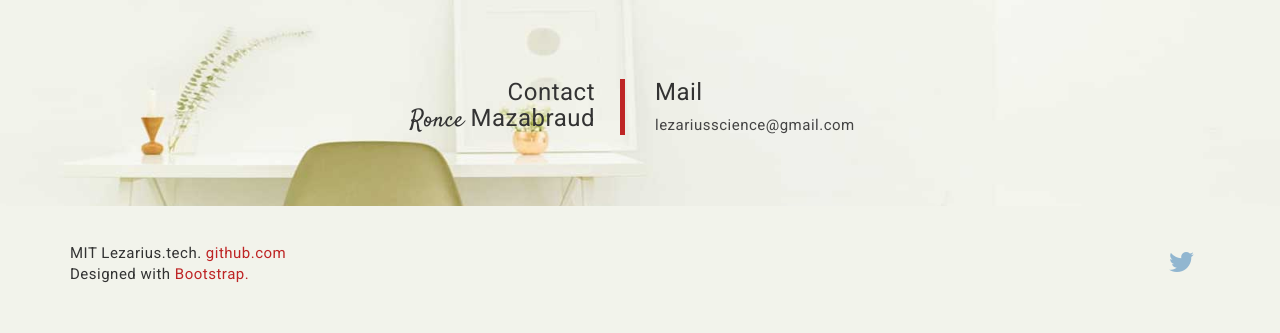
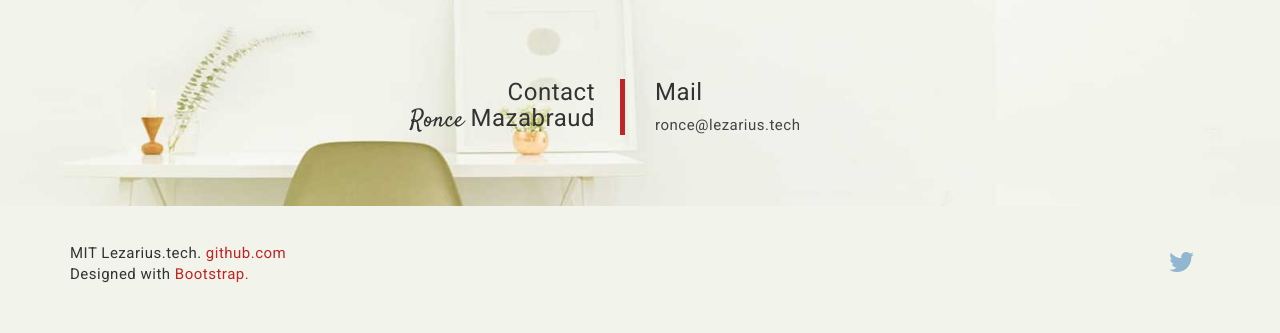
Before and after one commit to lezarius/lezarius.tech, a PHP site: page /contact.php in a window 1280 px wide. Shown: the part 651-984 px from the top of the page. Run offline with PHP 8.4, Linux system fonts and the light colour scheme.

Commit message:
Email adress

```diff
--- a/contact.php
+++ b/contact.php
@@ -30,7 +30,7 @@
         <div class="col-md-6 text-left">
           <div class="about-text">
           <h3>Mail</h3>
-      <p>lezariusscience@gmail.com</p>
+      <p>ronce@lezarius.tech</p>
 
           </div>
         </div>
```
